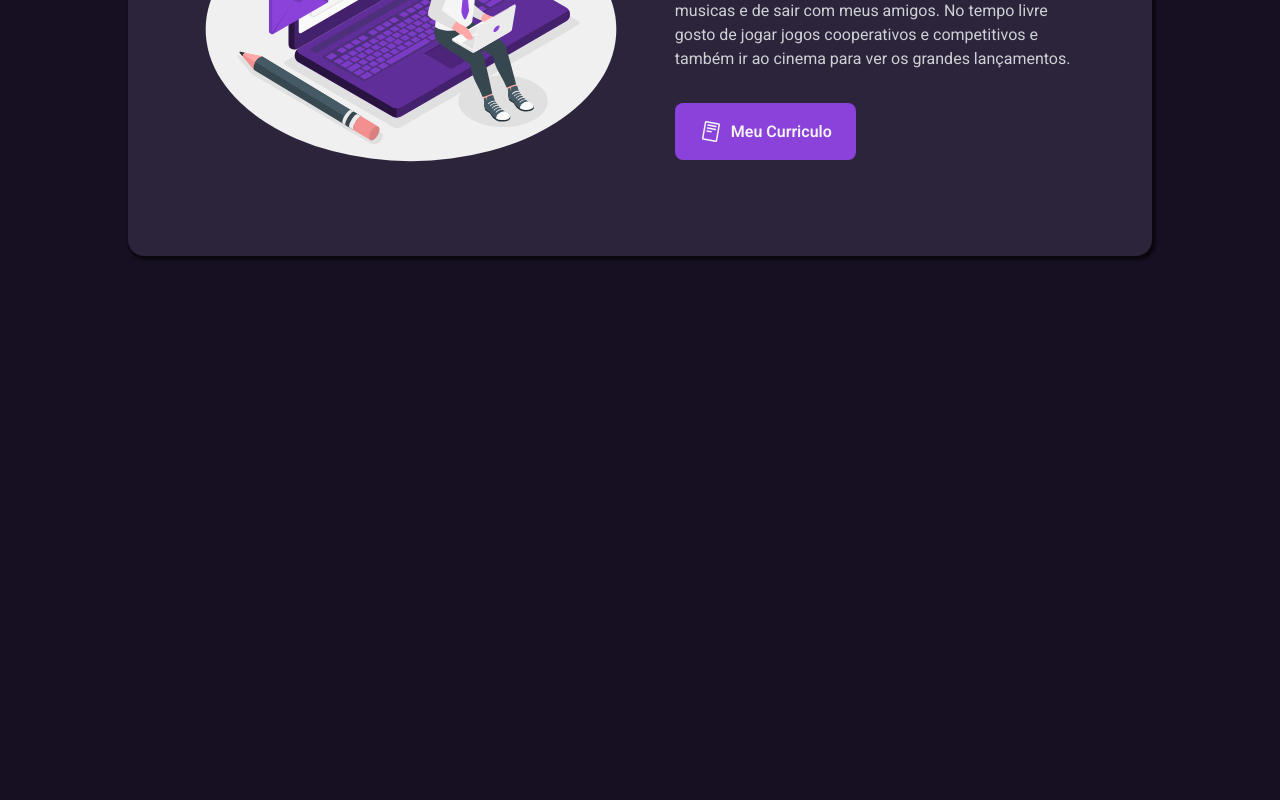
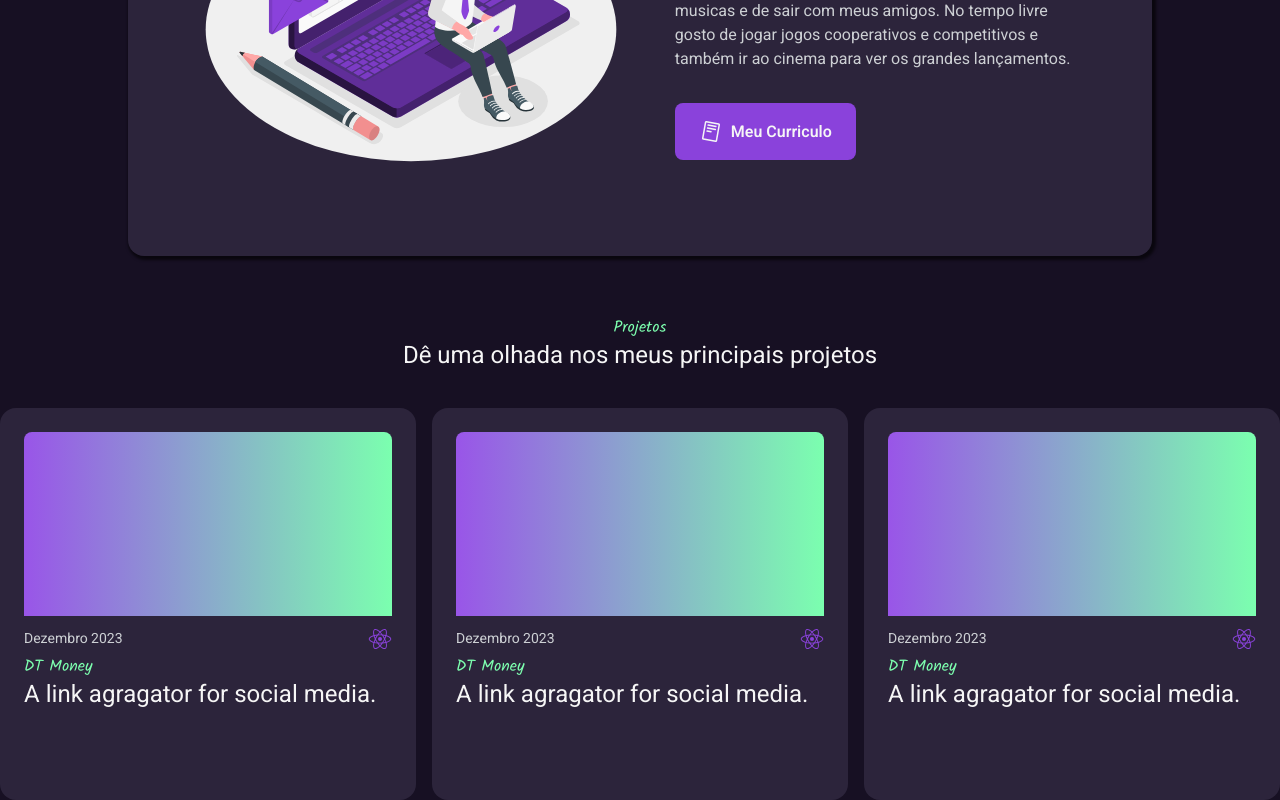
Before and after one commit to LuisNettoo/portfolio-luis, a React (Vite) app: page / in a window 1280 px wide. Shown: the part 1138-1938 px from the top of the page. Before the commit the page ends 1522 px from the top, so only its background shows below. Built offline with nearby package versions, Linux system fonts and the light colour scheme; the HTML template or start-up script is replaced by a standard one.

Commit message:
Section de projetos iniciada

```diff
--- a/src/App.tsx
+++ b/src/App.tsx
@@ -2,6 +2,7 @@ import styled from "styled-components"
 import About from "./components/About"
 import Header from "./components/Header"
 import { GlobalStyles } from "./styles/global"
+import Projects from "./components/Projects"
 
 const MainContainer = styled.main`
   display: flex;
@@ -14,6 +15,7 @@ function App() {
       <Header />
       <MainContainer>
         <About />
+        <Projects />
       </MainContainer>
       <GlobalStyles />
     </>
--- a/src/components/About/styles.ts
+++ b/src/components/About/styles.ts
@@ -83,7 +83,7 @@ export const AboutMeContainer = styled.section`
   display: flex;
   justify-content: space-around;
   background-color: var(--surface-primary);
-  margin: 10%;
+  margin: 10% 10% 5% 10%;
   border-radius: 1rem;
   gap: 5%;
   padding: 5%;
--- /dev/null
+++ b/src/components/CardProject/index.tsx
@@ -0,0 +1,20 @@
+import { CardContainer } from "./styles"
+
+import placeholderImg from "../../assets/Placeholder.svg"
+import logoReactIcon from "../../assets/logo-react.svg"
+
+function CardProject() {
+  return (
+    <CardContainer>
+      <img src={placeholderImg} alt="" />
+      <span>
+        <h3>Dezembro 2023</h3>
+        <img src={logoReactIcon} alt="Logo do React" />
+      </span>
+      <h2>DT Money</h2>
+      <p>A link agragator for social media.</p>
+    </CardContainer>
+  )
+}
+
+export default CardProject
--- /dev/null
+++ b/src/components/CardProject/styles.ts
@@ -0,0 +1,48 @@
+import styled from "styled-components";
+
+export const CardContainer = styled.div`
+  max-width: 384px;
+  height: 344px;
+  padding: 1.5rem;
+  background-color: var(--surface-primary);
+  border-radius: 1rem;
+
+  margin-top: 40px;
+
+  img {
+    width: 100%;
+    border-radius: 0.5rem 0.5rem 0 0;
+  }
+
+  span {
+    display: flex;
+    align-items: center;
+    justify-content: space-between;
+
+    margin: 0.5rem 0;
+
+    h3 {
+      font-family: var(--font-main);
+      font-size: 0.875rem;
+
+      color: var(--text-secondary);
+    }
+
+    img {
+      width: 24px;
+    }
+  }
+
+  h2 {
+    font-family: var(--font-main);
+    color: var(--text-primary);
+
+    font-size: 1.25rem;
+  }
+
+  p {
+    font-family: var(--font-main);
+    color: var(--text-secondary);
+    font-size: 1rem;
+  }
+`
--- /dev/null
+++ b/src/components/Projects/index.tsx
@@ -0,0 +1,19 @@
+import CardProject from "../CardProject"
+import { ProjectsContainer } from "./styles"
+
+function Projects() {
+  return (
+    <ProjectsContainer>
+      <h2>Projetos</h2>
+      <p>Dê uma olhada nos meus principais projetos</p>
+
+      <section>
+        <CardProject />
+        <CardProject />
+        <CardProject />
+      </section>
+    </ProjectsContainer>
+  )
+}
+
+export default Projects
--- /dev/null
+++ b/src/components/Projects/styles.ts
@@ -0,0 +1,26 @@
+import styled from "styled-components";
+
+export const ProjectsContainer = styled.section`
+  display: flex;
+  align-items: center;
+  flex-direction: column;
+
+  h2 {
+    font-size: 1rem;
+    font-family: var(--font-title);
+    color: var(--secondary-color);
+
+    margin-bottom: 0.5rem;
+  }
+
+  p {
+    font-family: var(--font-main);
+    font-size: 1.5rem;
+    color: var(--text-primary);
+  }
+
+  section {
+    display: flex;
+    gap: 1rem;
+  }
+`
```
Also changed, not shown: src/assets/Placeholder.svg (added).
